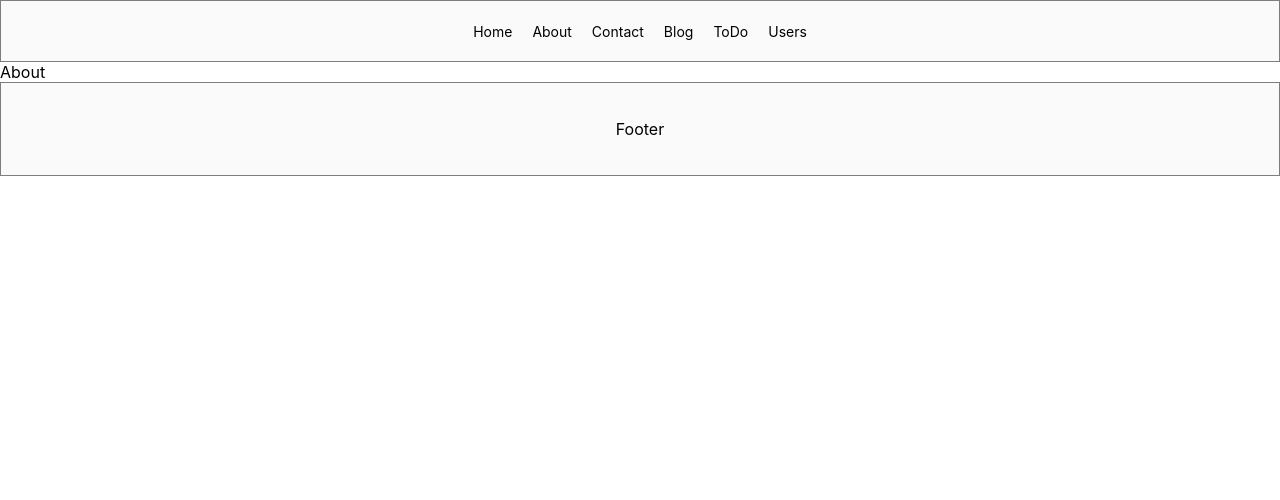
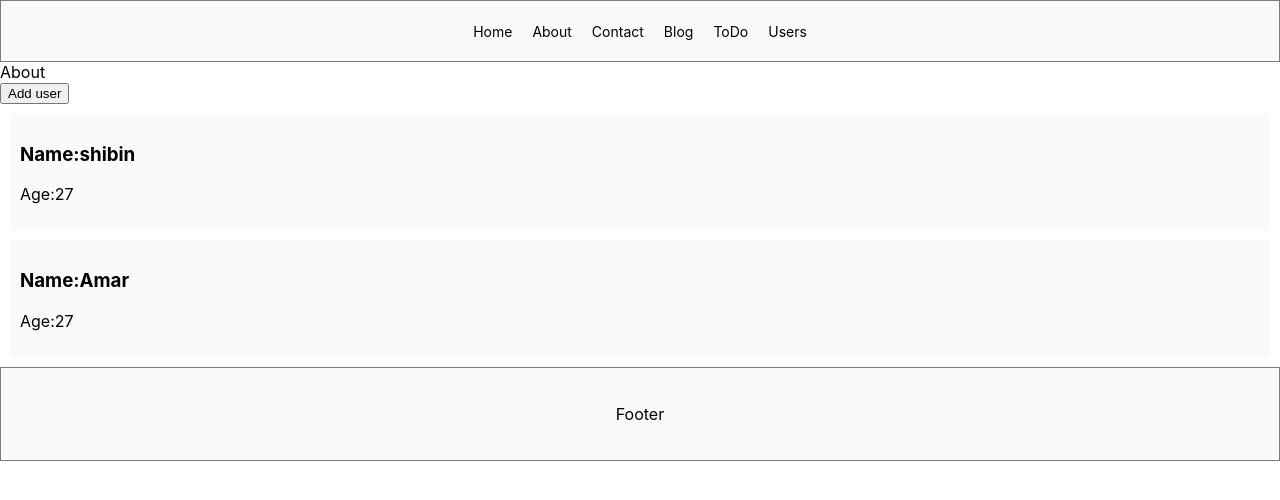
Before and after one commit to mshibinc/react-BEO-batch, a React (Create React App) app: page /about in a window 1280 px wide. Shown: the top 500 px of the page. Built offline with nearby package versions, Linux system fonts and the light colour scheme.

Commit message:
usereducer start

```diff
--- a/src/pages/About.jsx
+++ b/src/pages/About.jsx
@@ -1,7 +1,44 @@
-import React from 'react'
+import React, { useReducer } from 'react'
 
+const formState = [
+  {
+    name: "shibin",
+    age: 27,
+  },
+  {
+    name: "Amar",
+    age: 27,
+  }
+]
+const reducer = (state, action) => {
+  switch (action.type) {
+    case 'add':
+      return state = [...state, action.data]
+
+    default:
+      return state
+  }
+}
 export default function About() {
+  const [users, dispatch] = useReducer(reducer, formState);
+  const adduserTo = () => {
+    dispatch({ type: 'add', data: { name: 'Sonu', age: 12 } })
+  }
+  const Usercard = ({ data }) => {
+    return (<div style={{padding:'10px',margin:'10px',backgroundColor:'#fafafa'}}>
+      <h3>Name:{data.name}</h3>
+      <p>Age:{data.age}</p>
+    </div>)
+  }
   return (
-    <div>About</div>
+    <>
+      <div>About</div>
+      <button onClick={adduserTo}>Add user</button>
+      {users.map((itm,i)=>(
+        <Usercard data={itm} key={i}/>
+      ))}
+
+    </>
+
   )
 }
--- a/src/pages/Home.jsx
+++ b/src/pages/Home.jsx
@@ -2,7 +2,7 @@ import React from 'react'
 import { useSelector } from 'react-redux'
 export default function Home() {
   const { users } = useSelector((state) => state.user);
-  console.log(users, "----usersusersusers");
+  // console.log(users, "----usersusersusers");
   return (
     <div>Home
 
```
